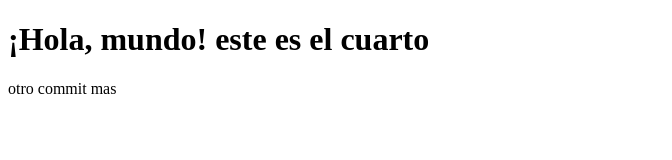
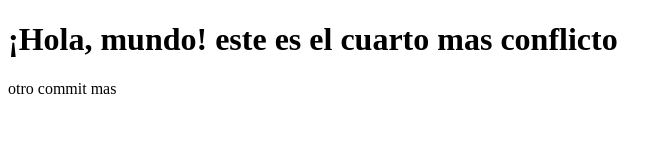
Before and after one commit to Alejandro610-ai/pruebalocal, a plain HTML site: page index.html in a window 1280 px wide. Shown: the whole page, without its empty margins (0-672 px from the left). Drawn offline with Linux system fonts and the light colour scheme.

Commit message:
conficto

```diff
--- a/index.html
+++ b/index.html
@@ -6,7 +6,7 @@
     <title>Mi primera página web</title>
     </head>
 <body>
-    <h1>¡Hola, mundo! este es el cuarto</h1>
+    <h1>¡Hola, mundo! este es el cuarto mas conflicto</h1>
     <div>
         <p>
             otro commit mas
```
